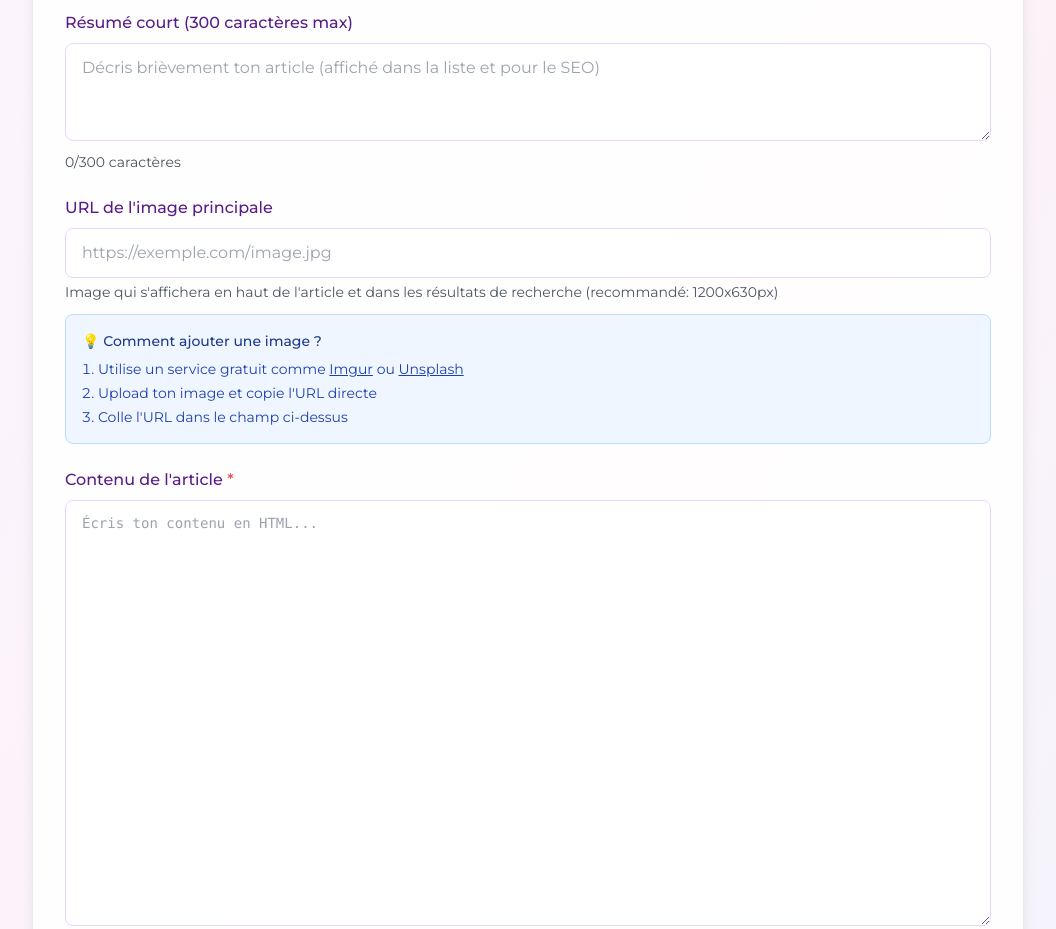
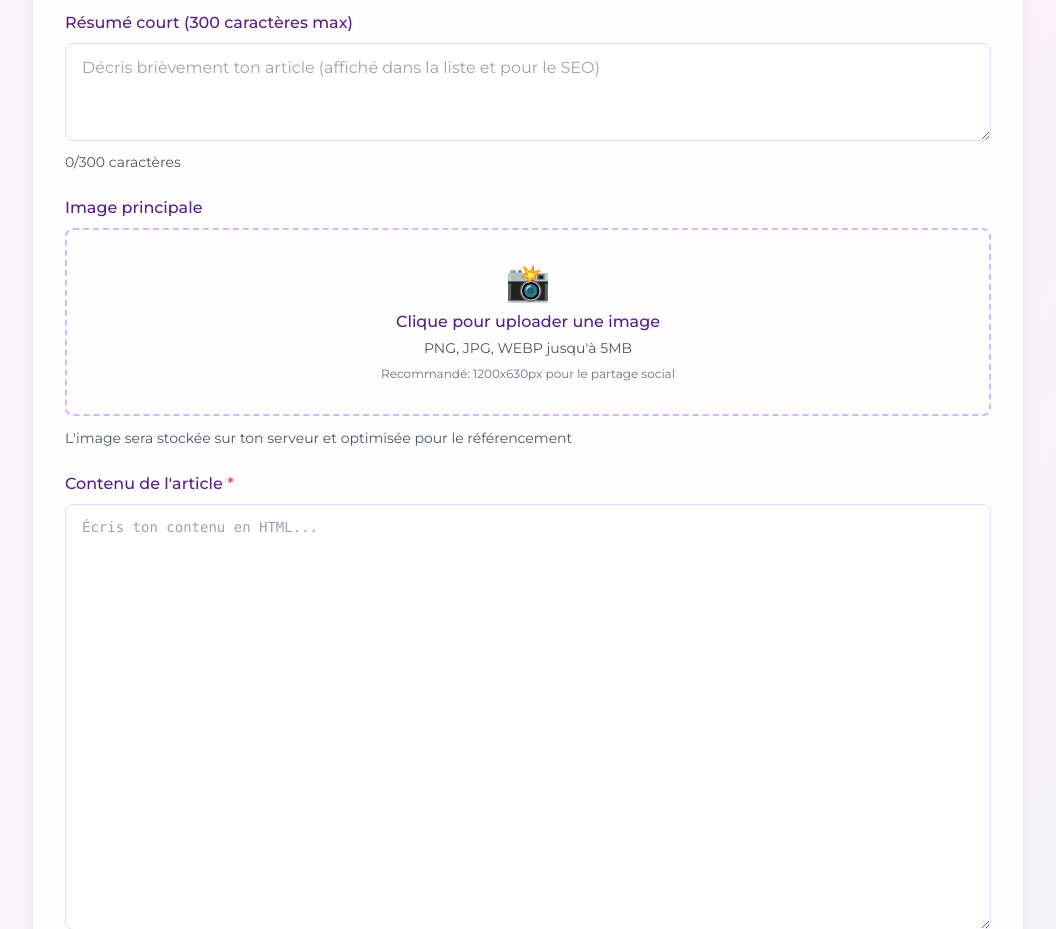
Before and after one commit to max0067/saccra, a Python web app: template app/templates/admin/blog_form.html in a window 1280 px wide. Shown: the part 392-1321 px from the top of the page, without its empty margins (112-1168 px from the left). Run offline with Jinja, Linux system fonts and the light colour scheme; the template is opened without the code that fills it, so the values that code supplies are empty; some libraries are stand-ins or nearby versions.

Commit message:
Feature: Upload d'images sur le serveur pour le blog 📸
Ajout d'un système d'upload d'images directement sur le serveur:

**Backend:**
- Route /admin/blog/upload-image pour l'upload AJAX
- Validation des fichiers (types, taille max 5MB)
- Génération de noms uniques avec UUID
- Stockage dans app/static/uploads/blog/
- Support PNG, JPG, JPEG, WEBP, GIF

**Frontend:**
- Interface drag & drop pour uploader les images
- Aperçu instantané après upload
- Bouton pour supprimer l'image
- Messages d'erreur clairs
- Loader pendant l'upload

**Structure:**
- Dossier app/static/uploads/blog/ créé
- .gitignore pour ne pas commiter les images uploadées
- .gitkeep pour garder le dossier vide dans git

Plus besoin d'utiliser Imgur ou services externes !

```diff
--- a/app/templates/admin/blog_form.html
+++ b/app/templates/admin/blog_form.html
@@ -53,36 +53,59 @@
                 </p>
             </div>
 
-            <!-- URL de l'image -->
+            <!-- Image principale -->
             <div class="mb-6">
-                <label class="block text-purple-900 font-medium mb-2" for="image_url">
-                    URL de l'image principale
+                <label class="block text-purple-900 font-medium mb-2">
+                    Image principale
                 </label>
-                <input type="url"
-                       id="image_url"
-                       name="image_url"
-                       value="{{ post.image_url if post and post.image_url else '' }}"
-                       class="w-full px-4 py-3 border border-purple-200 rounded-lg focus:outline-none focus:ring-2 focus:ring-purple-500"
-                       placeholder="https://exemple.com/image.jpg">
-                <p class="text-sm text-gray-600 mt-1">
-                    Image qui s'affichera en haut de l'article et dans les résultats de recherche (recommandé: 1200x630px)
+
+                <!-- Champ hidden pour stocker l'URL de l'image -->
+                <input type="hidden" id="image_url" name="image_url" value="{{ post.image_url if post and post.image_url else '' }}">
+
+                <!-- Aperçu de l'image actuelle ou uploadée -->
+                <div id="image-preview-container" class="mb-4 {% if not post or not post.image_url %}hidden{% endif %}">
+                    <img id="image-preview"
+                         src="{{ post.image_url if post and post.image_url else '' }}"
+                         alt="Aperçu"
+                         class="h-48 rounded-lg object-cover border border-purple-200">
+                    <button type="button"
+                            onclick="removeImage()"
+                            class="mt-2 px-4 py-2 bg-red-100 text-red-800 rounded-lg hover:bg-red-200 transition text-sm">
+                        Supprimer l'image
+                    </button>
+                </div>
+
+                <!-- Bouton d'upload -->
+                <div id="upload-button-container" class="{% if post and post.image_url %}hidden{% endif %}">
+                    <label for="image-file" class="block">
+                        <div class="border-2 border-dashed border-purple-300 rounded-lg p-8 text-center cursor-pointer hover:border-purple-500 hover:bg-purple-50 transition">
+                            <div class="text-4xl mb-2">📸</div>
+                            <p class="text-purple-900 font-medium mb-1">Clique pour uploader une image</p>
+                            <p class="text-sm text-gray-600">PNG, JPG, WEBP jusqu'à 5MB</p>
+                            <p class="text-xs text-gray-500 mt-2">Recommandé: 1200x630px pour le partage social</p>
+                        </div>
+                    </label>
+                    <input type="file"
+                           id="image-file"
+                           accept="image/png,image/jpeg,image/jpg,image/webp,image/gif"
+                           class="hidden"
+                           onchange="uploadImage(this)">
+                </div>
+
+                <!-- Message de chargement -->
+                <div id="upload-loading" class="hidden text-center py-8">
+                    <div class="inline-block animate-spin rounded-full h-12 w-12 border-b-2 border-purple-600"></div>
+                    <p class="text-purple-900 mt-3">Upload en cours...</p>
+                </div>
+
+                <!-- Message d'erreur -->
+                <div id="upload-error" class="hidden mt-3 p-4 bg-red-50 border border-red-200 rounded-lg">
+                    <p class="text-red-800 text-sm"></p>
+                </div>
+
+                <p class="text-sm text-gray-600 mt-3">
+                    L'image sera stockée sur ton serveur et optimisée pour le référencement
                 </p>
-
-                <!-- Aperçu de l'image -->
-                {% if post and post.image_url %}
-                <div class="mt-3">
-                    <img src="{{ post.image_url }}" alt="Aperçu" class="h-32 rounded-lg object-cover">
-                </div>
-                {% endif %}
-
-                <div class="mt-3 p-4 bg-blue-50 border border-blue-200 rounded-lg">
-                    <p class="text-sm text-blue-900 font-medium mb-2">💡 Comment ajouter une image ?</p>
-                    <ol class="text-sm text-blue-800 space-y-1 ml-4 list-decimal">
-                        <li>Utilise un service gratuit comme <a href="https://imgur.com" target="_blank" class="underline">Imgur</a> ou <a href="https://unsplash.com" target="_blank" class="underline">Unsplash</a></li>
-                        <li>Upload ton image et copie l'URL directe</li>
-                        <li>Colle l'URL dans le champ ci-dessus</li>
-                    </ol>
-                </div>
             </div>
 
             <!-- Contenu (HTML) -->
@@ -170,5 +193,88 @@
 document.getElementById('excerpt').addEventListener('input', function(e) {
     document.getElementById('excerpt-count').textContent = e.target.value.length;
 });
+
+// Upload d'image
+function uploadImage(input) {
+    const file = input.files[0];
+    if (!file) return;
+
+    // Vérifier le type de fichier
+    const allowedTypes = ['image/png', 'image/jpeg', 'image/jpg', 'image/webp', 'image/gif'];
+    if (!allowedTypes.includes(file.type)) {
+        showError('Type de fichier non autorisé. Utilisez PNG, JPG, WEBP ou GIF.');
+        input.value = '';
+        return;
+    }
+
+    // Vérifier la taille (5MB max)
+    if (file.size > 5 * 1024 * 1024) {
+        showError('Fichier trop volumineux. Maximum 5MB.');
+        input.value = '';
+        return;
+    }
+
+    // Afficher le loader
+    document.getElementById('upload-button-container').classList.add('hidden');
+    document.getElementById('upload-loading').classList.remove('hidden');
+    document.getElementById('upload-error').classList.add('hidden');
+
+    // Créer le FormData
+    const formData = new FormData();
+    formData.append('image', file);
+
+    // Envoyer l'image au serveur
+    fetch('/admin/blog/upload-image', {
+        method: 'POST',
+        body: formData
+    })
+    .then(response => response.json())
+    .then(data => {
+        if (data.success) {
+            // Mettre à jour le champ hidden avec l'URL
+            document.getElementById('image_url').value = data.url;
+
+            // Afficher l'aperçu
+            document.getElementById('image-preview').src = data.url;
+            document.getElementById('image-preview-container').classList.remove('hidden');
+
+            // Cacher le loader
+            document.getElementById('upload-loading').classList.add('hidden');
+
+            // Reset le input file
+            input.value = '';
+        } else {
+            showError(data.error || 'Erreur lors de l\'upload');
+            document.getElementById('upload-loading').classList.add('hidden');
+            document.getElementById('upload-button-container').classList.remove('hidden');
+            input.value = '';
+        }
+    })
+    .catch(error => {
+        console.error('Error:', error);
+        showError('Erreur lors de l\'upload de l\'image');
+        document.getElementById('upload-loading').classList.add('hidden');
+        document.getElementById('upload-button-container').classList.remove('hidden');
+        input.value = '';
+    });
+}
+
+// Supprimer l'image
+function removeImage() {
+    if (confirm('Es-tu sûr de vouloir supprimer cette image ?')) {
+        document.getElementById('image_url').value = '';
+        document.getElementById('image-preview').src = '';
+        document.getElementById('image-preview-container').classList.add('hidden');
+        document.getElementById('upload-button-container').classList.remove('hidden');
+        document.getElementById('upload-error').classList.add('hidden');
+    }
+}
+
+// Afficher un message d'erreur
+function showError(message) {
+    const errorDiv = document.getElementById('upload-error');
+    errorDiv.querySelector('p').textContent = message;
+    errorDiv.classList.remove('hidden');
+}
 </script>
 {% endblock %}
```
Also changed, not shown: app/routes/admin.py (+73 -0 lines), 2 other files.
